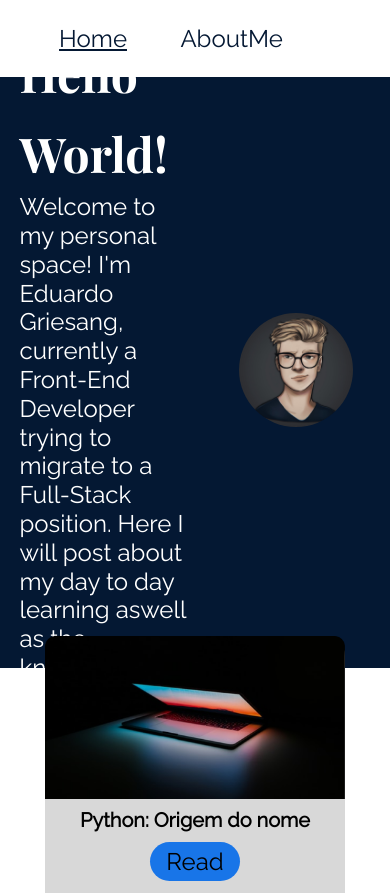
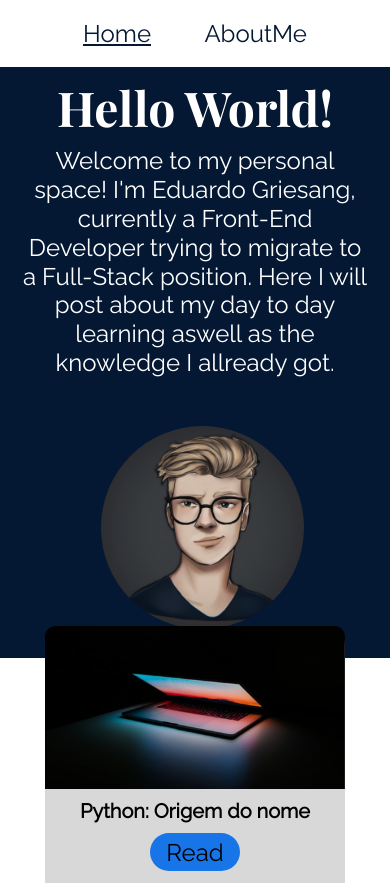
Before and after one commit to Eduardo-Griesang/Hello-World-, a React (Create React App) app: page / in a window 390 px wide. Shown: the top 895 px of the page. Built offline with nearby package versions, Linux system fonts and the light colour scheme.

Commit message:
Banner responsive

```diff
--- a/src/Pages/PostPage/index.js
+++ b/src/Pages/PostPage/index.js
@@ -17,7 +17,6 @@ const PostPage = () => {
             Title={postFromParam.titulo}
             Banner={require(`../../assets/posts/${params.id}/capa.png`)}
         >
-
             <div>
                 {postFromParam.texto}
             </div>
--- a/src/components/Banner/Banner.css
+++ b/src/components/Banner/Banner.css
@@ -34,3 +34,57 @@
     margin-left: 25%;
     width: 65%;
 }
+
+@media screen and (max-width:800px) {
+    .banner{
+        flex-direction: column;
+        gap: 3em;
+    }
+    .presentation{
+        text-align: center;
+        margin-left: 0;
+        width: 80%;
+    }
+    .images{
+        margin-right: 0;
+        width: 60%;
+    }
+    .images img{
+        margin-left: 20%;
+    }
+}
+
+@media screen and (max-width:500px) {
+    .banner{
+        flex-direction: column;
+        gap: 3em;
+    }
+    .presentation{
+        text-align: center;
+        width: 90%;
+    }
+    .images{
+        width: 80%;
+    }
+}
+
+@media screen and (max-width:375px) {
+    .banner{
+        flex-direction: column;
+        gap: 3em;
+        margin-bottom: 2em;
+    }
+    .presentation{
+        text-align: center;
+        width: 90%;
+    }
+    .presentation h1{
+        font-size: 2.5em;
+    }
+    .presentation p{
+        font-size: 1.35em;
+    }
+    .images{
+        width: 90%;
+    }
+}
--- a/src/components/Menu/Menu.css
+++ b/src/components/Menu/Menu.css
@@ -7,6 +7,7 @@ header{
     padding: 1.5rem;
     position: sticky;
     top: 0;
+    z-index: 9999;
 }
 
 .navigation{
@@ -14,3 +15,9 @@ header{
     font-family: var(--fonte-principal);
     font-size: 1.5em;
 }
+
+@media screen and (max-width:500px) {
+    header{
+        padding: 1.2rem;
+    }
+}
--- a/src/components/MenuLink/MenuLink.css
+++ b/src/components/MenuLink/MenuLink.css
@@ -1,4 +1,4 @@
-.nav-link{
+.nav-link:first-child{
     margin-right: 2em;
 }
 
```
